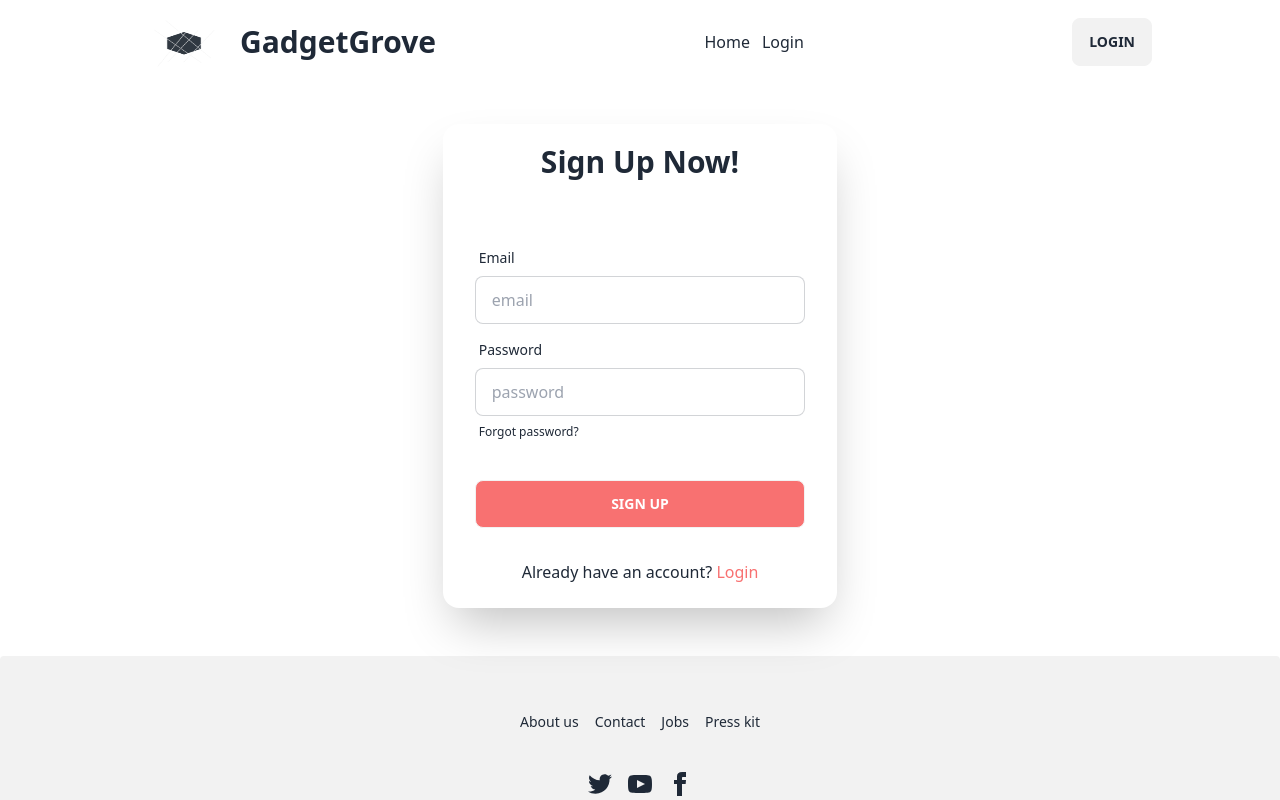
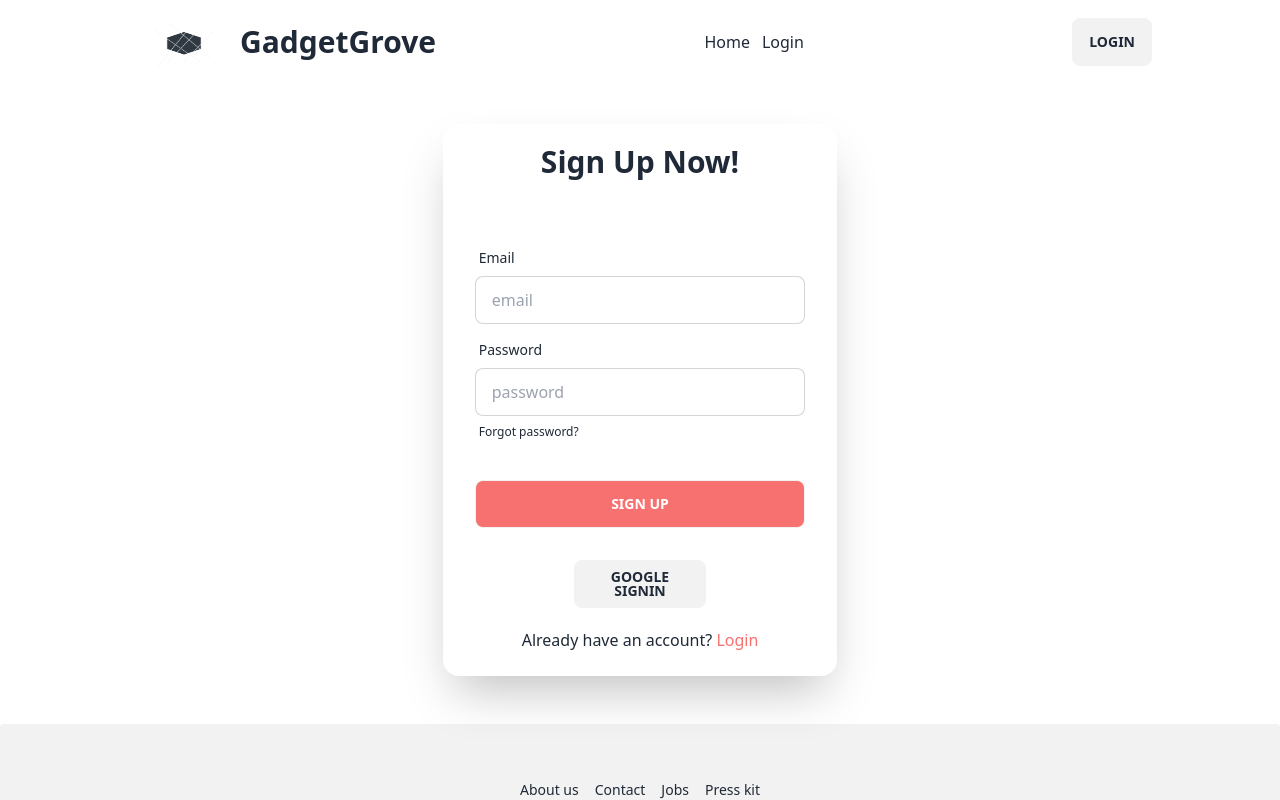
Before and after one commit to assadujjaman112/brandshop-client-side-assignment-10, a React (Vite) app: page /signup in a window 1280 px wide. Shown: the top 800 px of the page. Built offline with nearby package versions, Linux system fonts and the light colour scheme; no server answers.

Commit message:
completed google sign in part

```diff
--- a/src/pages/SignUp.jsx
+++ b/src/pages/SignUp.jsx
@@ -4,7 +4,7 @@ import { AuthContext } from "../providers/AuthProvider";
 
 const SignUp = () => {
 
-    const {createUser} = useContext(AuthContext);
+    const {createUser , googleSignIn} = useContext(AuthContext);
 
     const handleSignUp = e => {
         e.preventDefault();
@@ -18,6 +18,15 @@ const SignUp = () => {
         })
         .catch(error => {
             console.error(error);
+        })
+    }
+    const handleGoogleSignIn = ()=> {
+        googleSignIn()
+        .then(result => {
+            console.log(result.user)
+        })
+        .catch(error =>{
+            console.error(error)
         })
     }
   return (
@@ -59,6 +68,7 @@ const SignUp = () => {
               <button className="btn bg-red-400 text-white hover:text-black">Sign Up</button>
             </div>
           </form>
+          <button onClick={handleGoogleSignIn} className="btn mb-5 w-1/3 mx-auto">Google SignIn</button>
           <h2 className="text-center mb-6">Already have an account? <Link  to="/login" className="text-red-400">Login</Link></h2>
         </div>
       </div>
--- a/src/providers/AuthProvider.jsx
+++ b/src/providers/AuthProvider.jsx
@@ -1,17 +1,21 @@
 import { createContext, useDebugValue, useEffect, useState } from "react";
-import { createUserWithEmailAndPassword, getAuth, onAuthStateChanged, signInWithEmailAndPassword, signOut } from "firebase/auth";
+import { GoogleAuthProvider, createUserWithEmailAndPassword, getAuth, onAuthStateChanged, signInWithEmailAndPassword, signInWithPopup, signOut } from "firebase/auth";
 import app from "../firebase/firebase.config";
 
 export const AuthContext = createContext(null);
 const auth = getAuth(app);
 const AuthProvider = ({children}) => {
     const [user, setUser] = useState(null);
+    const googleProvider = new GoogleAuthProvider();
 
     const createUser = (email, password) => {
         return createUserWithEmailAndPassword(auth, email, password);
     }
     const signIn = (email, password)=> {
         return signInWithEmailAndPassword(auth, email, password);
+    }
+    const googleSignIn = () =>{
+        return signInWithPopup(auth, googleProvider);
     }
     const logOut = () => {
         return signOut(auth);
@@ -33,6 +37,7 @@ const AuthProvider = ({children}) => {
         user,
         createUser,
         signIn,
+        googleSignIn,
         logOut,
 
     }
```
